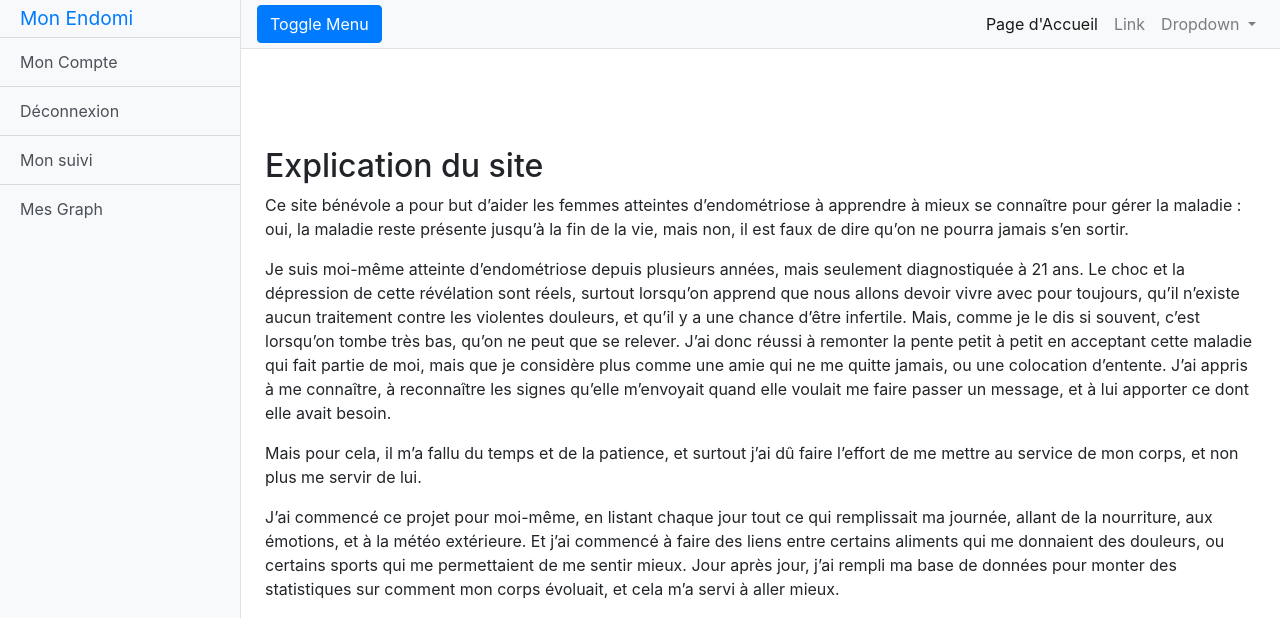
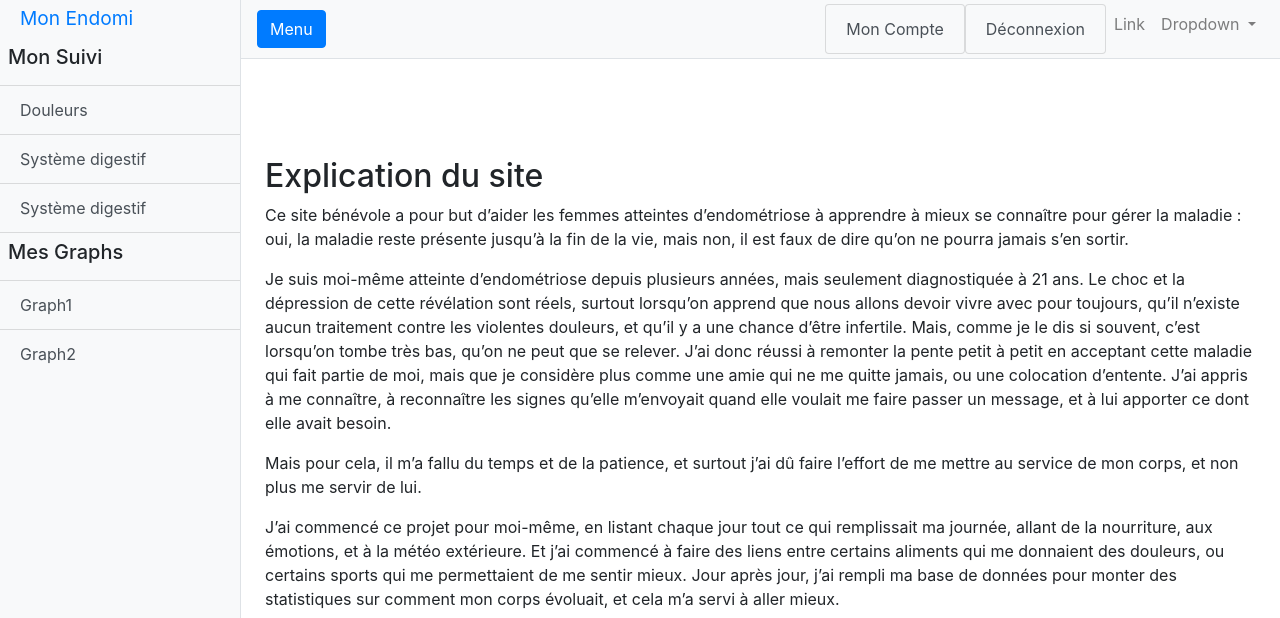
Before and after one commit to NicolasFlandrois/Endomi-et-Moi, a Django app: page / in a window 1280 px wide. Shown: the top 618 px of the page. Run offline with Django 3.2, Linux system fonts and the light colour scheme; the visitor is signed in with stand-in values (Sample User, id 1); some libraries are stand-ins or nearby versions.

Commit message:
Sidebar - reorg links - appear if auth

```diff
--- a/home/templates/home/base.html
+++ b/home/templates/home/base.html
@@ -29,40 +29,63 @@
 
   <div class="d-flex" id="wrapper">
 
+  {% if user.is_authenticated %}
     <!-- Sidebar -->
     <div class="bg-light border-right" id="sidebar-wrapper">
       <div class="sidebar-heading justify-content-center py-1">
         <a  href="{% url 'home' %}" title="Accueil" alt="Accueil Mon Endomi">Mon Endomi</a>
       </div>
         <div class="list-group list-group-flush">
-          {% if user.is_authenticated %}
-            <a href="{% url 'profile' %}" class="list-group-item list-group-item-action bg-light" title="Mon Compte" alt="Mon Compte">Mon Compte</a>
-            <a href="{% url 'logout' %}" class="list-group-item list-group-item-action bg-light" title="Déconnexion" alt="Déconnexion">Déconnexion</a>
-            <a href="#" class="list-group-item list-group-item-action bg-light" title="Mon Suivi" alt="Mon Suivi">Mon suivi</a>
-            <a href="#" class="list-group-item list-group-item-action bg-light" title="Mes Graph" alt="Mes Graph">Mes Graph</a>
-          {% else %}
-            <a href="{% url 'login' %}" class="list-group-item list-group-item-action bg-light" title="Connexion" alt="Connexion">Connexion</a>
-            <a href="{% url 'register' %}" class="flex-fill list-group-item list-group-item-action bg-light" title="Créer un Compte" alt="Créer un Compte">Créer un compte</a>
-          {% endif %}
+            <!-- Subtitle Forms -->
+            <h5 class="p-2">Mon Suivi</h5>
+            <a href="#" class="list-group-item list-group-item-action bg-light" title="Douleurs" alt="Douleurs">Douleurs</a>
+            <a href="#" class="list-group-item list-group-item-action bg-light" title="Système digestif" alt="Système digestif">Système digestif</a>
+            <a href="#" class="list-group-item list-group-item-action bg-light" title="Système digestif" alt="Système digestif">Système digestif</a>
+        </div>
+        <div class="list-group list-group-flush">
+            <!-- Subtitle Graphs -->
+            <h5 class="p-2">Mes Graphs</h5>
+            <a href="#" class="list-group-item list-group-item-action bg-light" title="Mon Suivi" alt="Mon Suivi">Graph1</a>
+            <a href="#" class="list-group-item list-group-item-action bg-light" title="Mes Graph" alt="Mes Graph">Graph2</a>
         </div>
       </div>
     <!-- /#sidebar-wrapper -->
+  {% else %}
+  {% endif %}
 
     <!-- Page Content -->
     <div id="page-content-wrapper">
 
       <nav class="container-fluid navbar navbar-expand-lg navbar-light bg-light border-bottom py-1" id="mainNav">
-        <button class="btn btn-primary" id="menu-toggle">Toggle Menu</button>
+
+        {% if user.is_authenticated %}
+        <button class="btn btn-primary" id="menu-toggle">Menu</button>
 
         <button class="navbar-toggler" type="button" data-toggle="collapse" data-target="#navbarSupportedContent" aria-controls="navbarSupportedContent" aria-expanded="false" aria-label="Toggle navigation">
           <span class="navbar-toggler-icon"></span>
         </button>
+        {% endif %}
 
         <div class="collapse navbar-collapse" id="navbarSupportedContent">
           <ul class="navbar-nav ml-auto mt-2 mt-lg-0">
+          {% if user.is_authenticated %}
             <li class="nav-item active">
-              <a class="nav-link" href="{% url 'home' %}" title="Accueil" alt="Accueil Mon Endomi">Page d'Accueil <span class="sr-only">(current)</span></a>
+              <a href="{% url 'profile' %}" class="list-group-item list-group-item-action bg-light" title="Mon Compte" alt="Mon Compte">Mon Compte</a>
             </li>
+            <li class="nav-item active">
+              <a href="{% url 'logout' %}" class="list-group-item list-group-item-action bg-light" title="Déconnexion" alt="Déconnexion">Déconnexion</a>
+            </li>
+          {% else %}
+            <li class="nav-item">
+              <a  class="nav-link" href="{% url 'home' %}" title="Accueil" alt="Accueil">Accueil</a>
+            </li>
+            <li class="nav-item active">
+              <a href="{% url 'login' %}" class="list-group-item list-group-item-action bg-light" title="Connexion" alt="Connexion">Connexion</a>
+            </li>
+            <li class="nav-item active">
+              <a href="{% url 'register' %}" class="flex-fill list-group-item list-group-item-action bg-light" title="Créer un Compte" alt="Créer un Compte">Créer un compte</a>
+            </li>
+          {% endif %}
             <li class="nav-item">
               <a class="nav-link" href="#">Link</a>
             </li>
```
